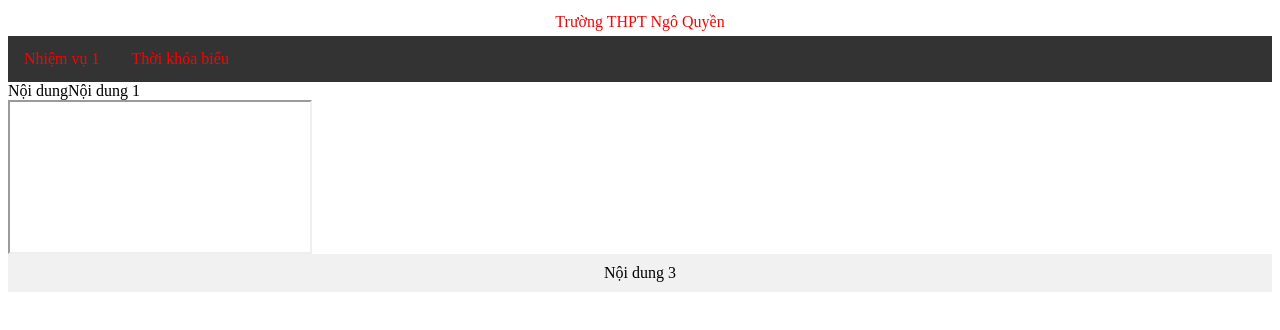
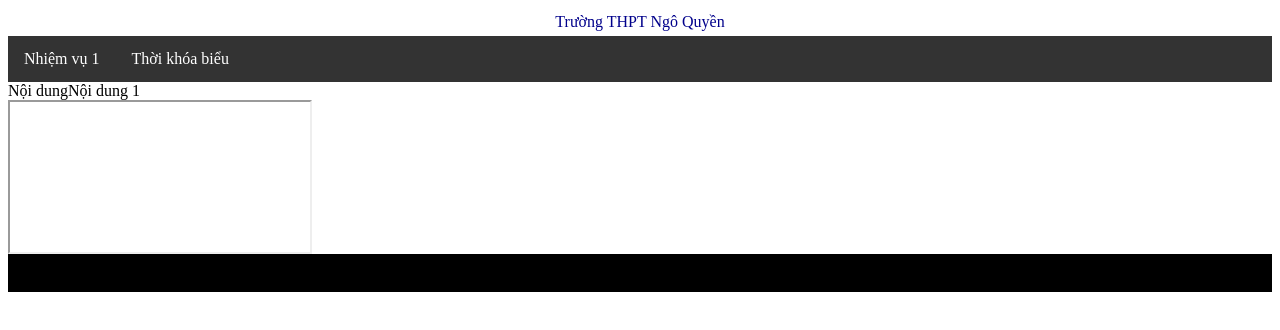
Before and after one commit to HanhNguyen12A/my-website, a plain HTML site: page index.html in a window 1280 px wide. Drawn offline with Linux system fonts and the light colour scheme.

Commit message:
Update style.css

```diff
--- a/style.css
+++ b/style.css
@@ -9,7 +9,7 @@ h3 {color: indianred;}
 label {font-size: 20px; font-weight: bold;}
 input {background-color: yellow;}
 textarea {background-color: ivory;}
-.header {color: red; background-color: white; text-align: center;padding:5px;}
+.header {color: darkblue; background-color: white; text-align: center;padding:5px;}
 .topnav{
 overflow: hidden;
 background-color: #333;
@@ -17,7 +17,7 @@ background-color: #333;
 .topnav a{
 float: left;
 display: block;
-color: red;
+color: white;
 text-align: center;
 padding: 14px 16px;
 text-decoration: none;
@@ -26,7 +26,7 @@ text-decoration: none;
 .colomn.side { width: 30%;}
 .column.middle {width: 70%;}
 .footer {
-background-color: #F1F1F1;
+background-color: black;
 text-align: center;
 padding: 10px;
 }
```
